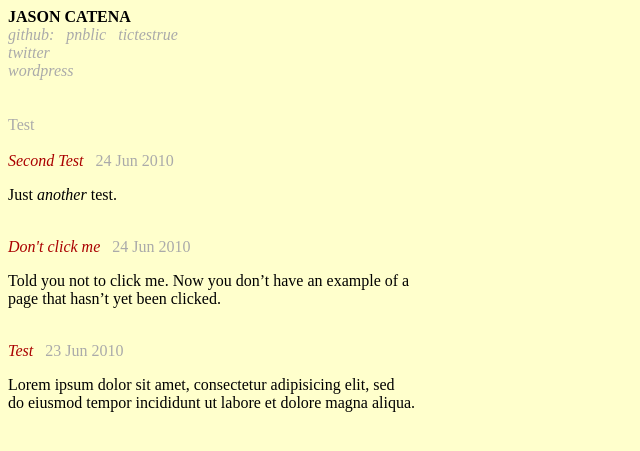
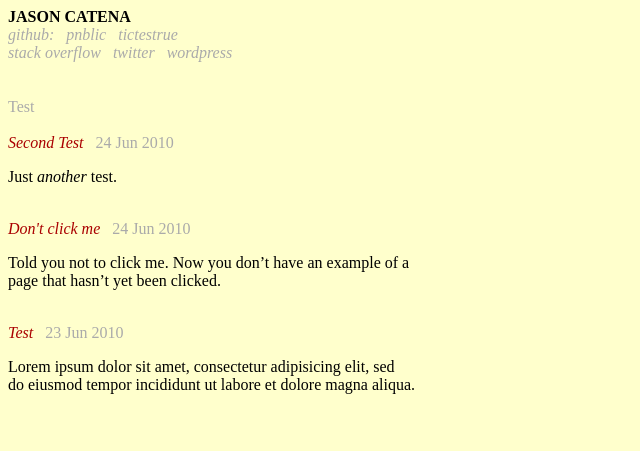
Before and after one commit to catenate/catenate.github.com, a Jekyll site: the page built from index.html, in a window 1280 px wide. Shown: the top 451 px of the page, without its empty margins (0-640 px from the left). Built offline with Jekyll 4.4.1, drawn with Linux system fonts in a browser that asks for light colours.

Commit message:
Update outlinks.

```diff
--- a/index.html
+++ b/index.html
@@ -9,9 +9,9 @@
 &nbsp; <span class="mute"><a href="http://catenate.github.com/pnblic">pnblic</a></span>
 &nbsp; <span class="mute"><a href="http://catenate.github.com/tictestrue">tictestrue</a></span>
 <br/>
-<span class="mute"><a href="http://twitter.com/catenate">twitter</a></span>
-<br/>
-<span class="mute"><a href="http://swtools.wordpress.com">wordpress</a></span>
+<span class="mute"><a href="http://stackoverflow.com/users/27685/jason-catena">stack overflow</a></span>
+&nbsp; <span class="mute"><a href="http://twitter.com/catenate">twitter</a></span>
+&nbsp; <span class="mute"><a href="http://swtools.wordpress.com">wordpress</a></span>
 </em>
 <br/>
 <br/>
```
Also changed, not shown: 1 other file.
